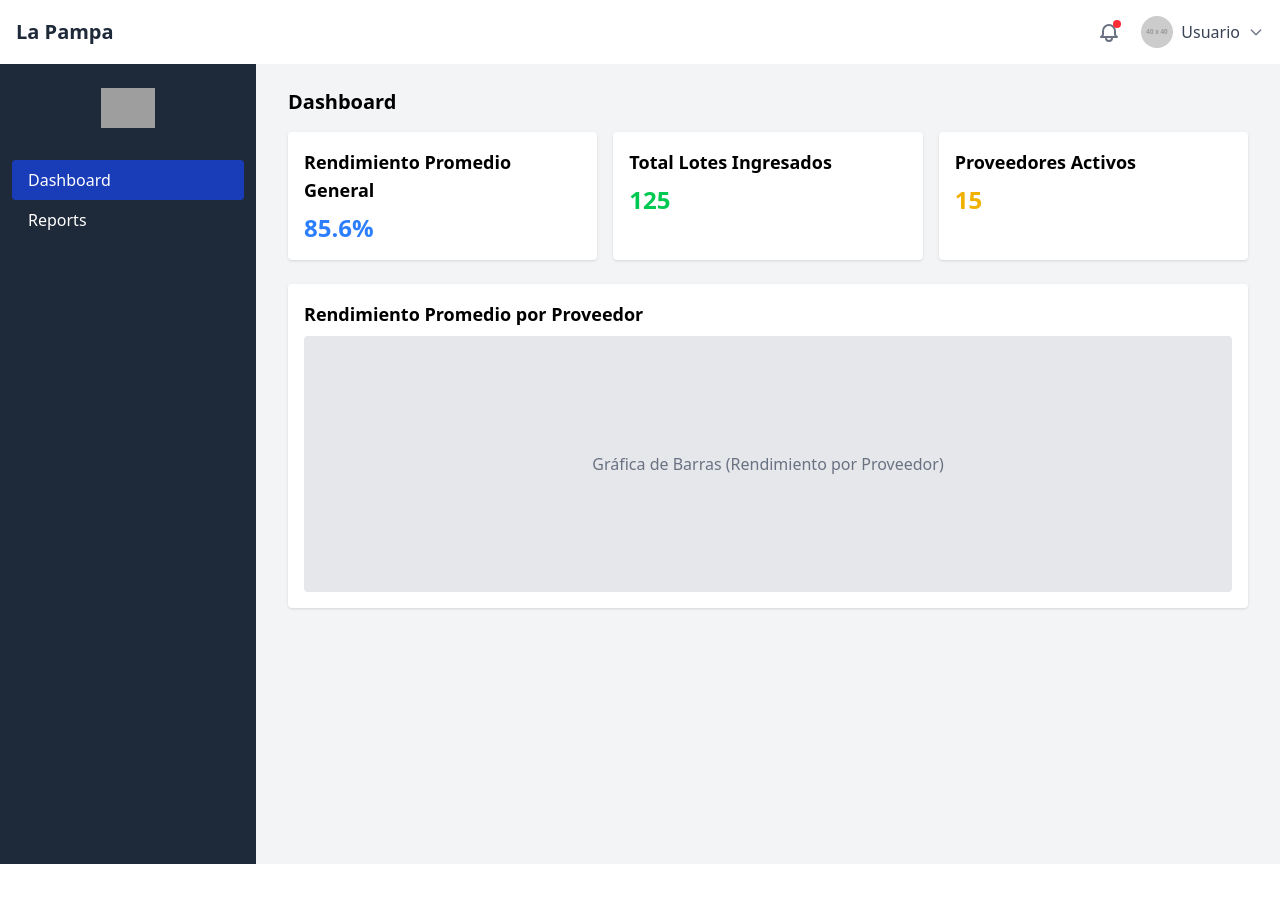
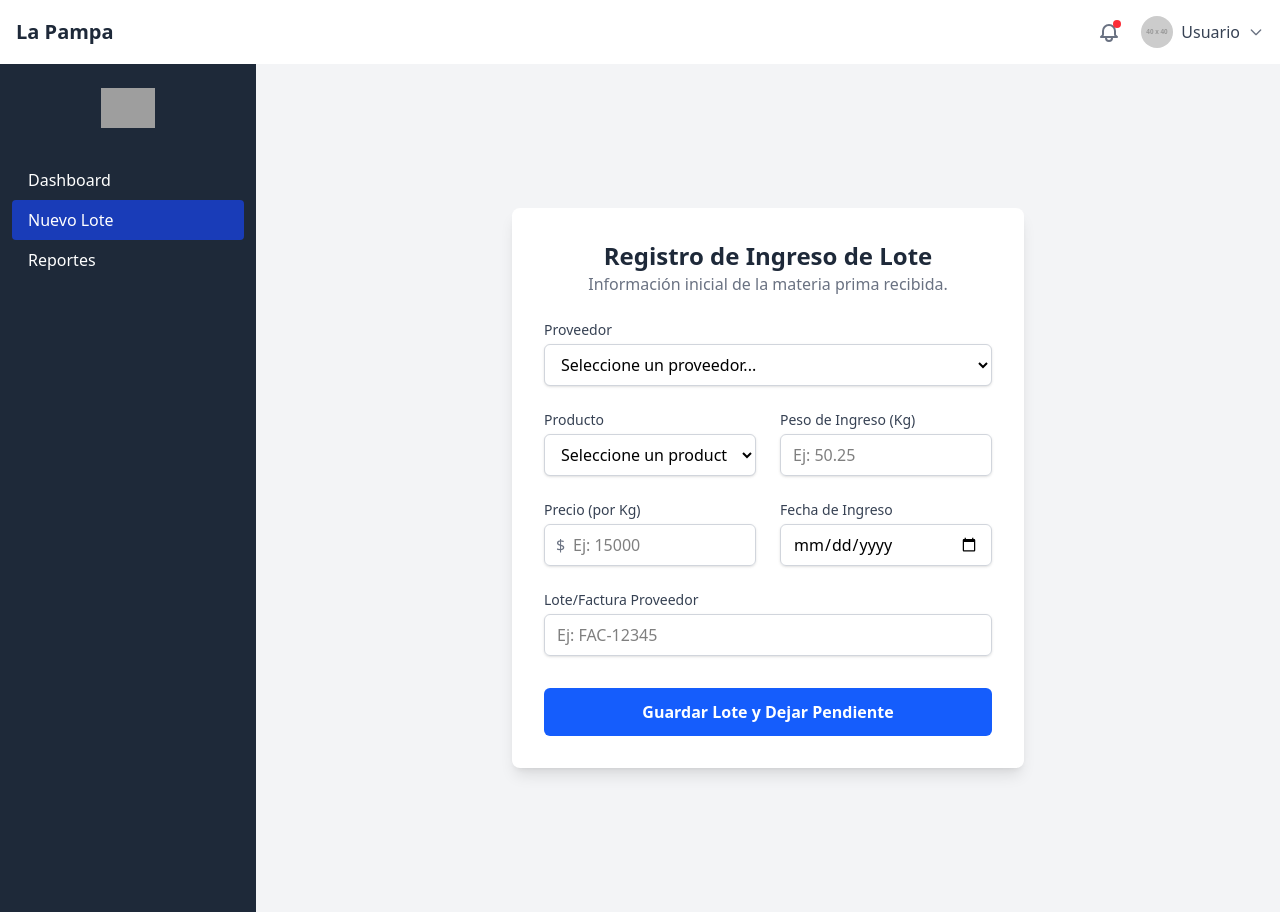
Before and after one commit to JuanAndreAV/sigepro, an Angular app: page /dashboard/entry in a window 1280 px wide. Before the commit this address led to /dashboard/home. Before the commit the page ends 864 px from the top, so only its background shows below. Built offline with nearby package versions, Linux system fonts and the light colour scheme; grey boxes are pictures that could not be loaded.

Commit message:
Add lotEntryFormComponent

```diff
--- a/src/app/app.routes.ts
+++ b/src/app/app.routes.ts
@@ -2,6 +2,7 @@ import { Routes } from '@angular/router';
 import { DashboardComponent } from './pages/dashboard/dashboard/dashboard.component';
 import { HomeComponent } from './pages/home/home.component';
 import { ReportsComponent } from './pages/reports/reports.component';
+import { LotEntryFormComponent } from './pages/lot-entry-form/lot-entry-form.component';
 
 
 export const routes: Routes = [
@@ -16,6 +17,10 @@ export const routes: Routes = [
             {
                 path: 'reports',
                 component: ReportsComponent
+            },
+            {
+                path: 'entry',
+                component: LotEntryFormComponent
             }
 
         ]
--- a/src/app/components/layout/sidebar/sidebar.component.ts
+++ b/src/app/components/layout/sidebar/sidebar.component.ts
@@ -18,8 +18,14 @@ export class SidebarComponent {
   },
   {
     id: 2,
+    path: '/dashboard/entry',
+    title: 'Nuevo Lote',
+    icon: 'entry',
+  },
+  {
+    id: 3,
     path: '/dashboard/reports',
-    title: 'Reports',
+    title: 'Reportes',
     icon: 'report',
   }
  ]
--- /dev/null
+++ b/src/app/pages/lot-entry-form/lot-entry-form.component.html
@@ -0,0 +1,70 @@
+<div class="bg-gray-100 flex items-center justify-center min-h-screen">
+<div class="bg-white  p-8 rounded-lg shadow-lg w-full max-w-lg">
+        <!-- Encabezado del Formulario -->
+        <div class="mb-6 text-center">
+            <h2 class="text-2xl font-bold text-gray-800">Registro de Ingreso de Lote</h2>
+            <p class="text-gray-500">Información inicial de la materia prima recibida.</p>
+        </div>
+
+        <!-- Formulario -->
+        <form>
+            <div class="grid grid-cols-1 md:grid-cols-2 gap-6">
+                <!-- Campo: Proveedor -->
+                <div class="md:col-span-2">
+                    <label for="proveedor" class="block text-sm font-medium text-gray-700 mb-1">Proveedor</label>
+                    <select id="proveedor" name="proveedor" class="block w-full px-3 py-2 bg-white border border-gray-300 rounded-md shadow-sm focus:outline-none focus:ring-blue-500 focus:border-blue-500">
+                        <option>Seleccione un proveedor...</option>
+                        <option value="prov1">Frigorífico Andino</option>
+                        <option value="prov2">Carnes del Sur</option>
+                        <option value="prov3">Distribuidora La Pampa</option>
+                    </select>
+                </div>
+
+                <!-- Campo: Producto -->
+                <div>
+                    <label for="producto" class="block text-sm font-medium text-gray-700 mb-1">Producto</label>
+                    <select id="producto" name="producto" class="block w-full px-3 py-2 bg-white border border-gray-300 rounded-md shadow-sm focus:outline-none focus:ring-blue-500 focus:border-blue-500">
+                        <option>Seleccione un producto...</option>
+                        <option value="lomo">Lomo Fino</option>
+                        <option value="costilla">Costilla de Cerdo</option>
+                    </select>
+                </div>
+
+                <!-- Campo: Peso de Ingreso -->
+                <div>
+                    <label for="peso-ingreso" class="block text-sm font-medium text-gray-700 mb-1">Peso de Ingreso (Kg)</label>
+                    <input type="number" id="peso-ingreso" name="peso-ingreso" step="0.01" placeholder="Ej: 50.25" class="block w-full px-3 py-2 border border-gray-300 rounded-md shadow-sm focus:outline-none focus:ring-blue-500 focus:border-blue-500">
+                </div>
+
+                <!-- Campo: Precio -->
+                <div>
+                    <label for="precio" class="block text-sm font-medium text-gray-700 mb-1">Precio (por Kg)</label>
+                    <div class="relative">
+                        <span class="absolute inset-y-0 left-0 pl-3 flex items-center text-gray-500">$</span>
+                        <input type="number" id="precio" name="precio" step="0.01" placeholder="Ej: 15000" class="pl-7 block w-full px-3 py-2 border border-gray-300 rounded-md shadow-sm focus:outline-none focus:ring-blue-500 focus:border-blue-500">
+                    </div>
+                </div>
+
+                <!-- CAMPO AÑADIDO: Fecha de Ingreso -->
+                <div>
+                    <label for="fecha-ingreso" class="block text-sm font-medium text-gray-700 mb-1">Fecha de Ingreso</label>
+                    <input type="date" id="fecha-ingreso" name="fecha-ingreso" class="block w-full px-3 py-2 border border-gray-300 rounded-md shadow-sm focus:outline-none focus:ring-blue-500 focus:border-blue-500">
+                </div>
+
+                 <!-- Campo: Número de Lote/Factura del Proveedor (ahora en ancho completo) -->
+                <div class="md:col-span-2">
+                    <label for="lote-proveedor" class="block text-sm font-medium text-gray-700 mb-1">Lote/Factura Proveedor</label>
+                    <input type="text" id="lote-proveedor" name="lote-proveedor" placeholder="Ej: FAC-12345" class="block w-full px-3 py-2 border border-gray-300 rounded-md shadow-sm focus:outline-none focus:ring-blue-500 focus:border-blue-500">
+                </div>
+
+            </div>
+
+            <!-- Botón de Acción -->
+            <div class="mt-8">
+                <button type="submit" class="w-full bg-blue-600 text-white font-bold py-3 px-4 rounded-md hover:bg-blue-700 focus:outline-none focus:ring-2 focus:ring-offset-2 focus:ring-blue-500 transition-colors">
+                    Guardar Lote y Dejar Pendiente
+                </button>
+            </div>
+        </form>
+    </div>
+</div>
```
Also changed, not shown: src/app/pages/lot-entry-form/lot-entry-form.component.ts (added, +11 -0 lines), src/app/pages/lot-entry-form/lot-entry-form.component.css (added).
